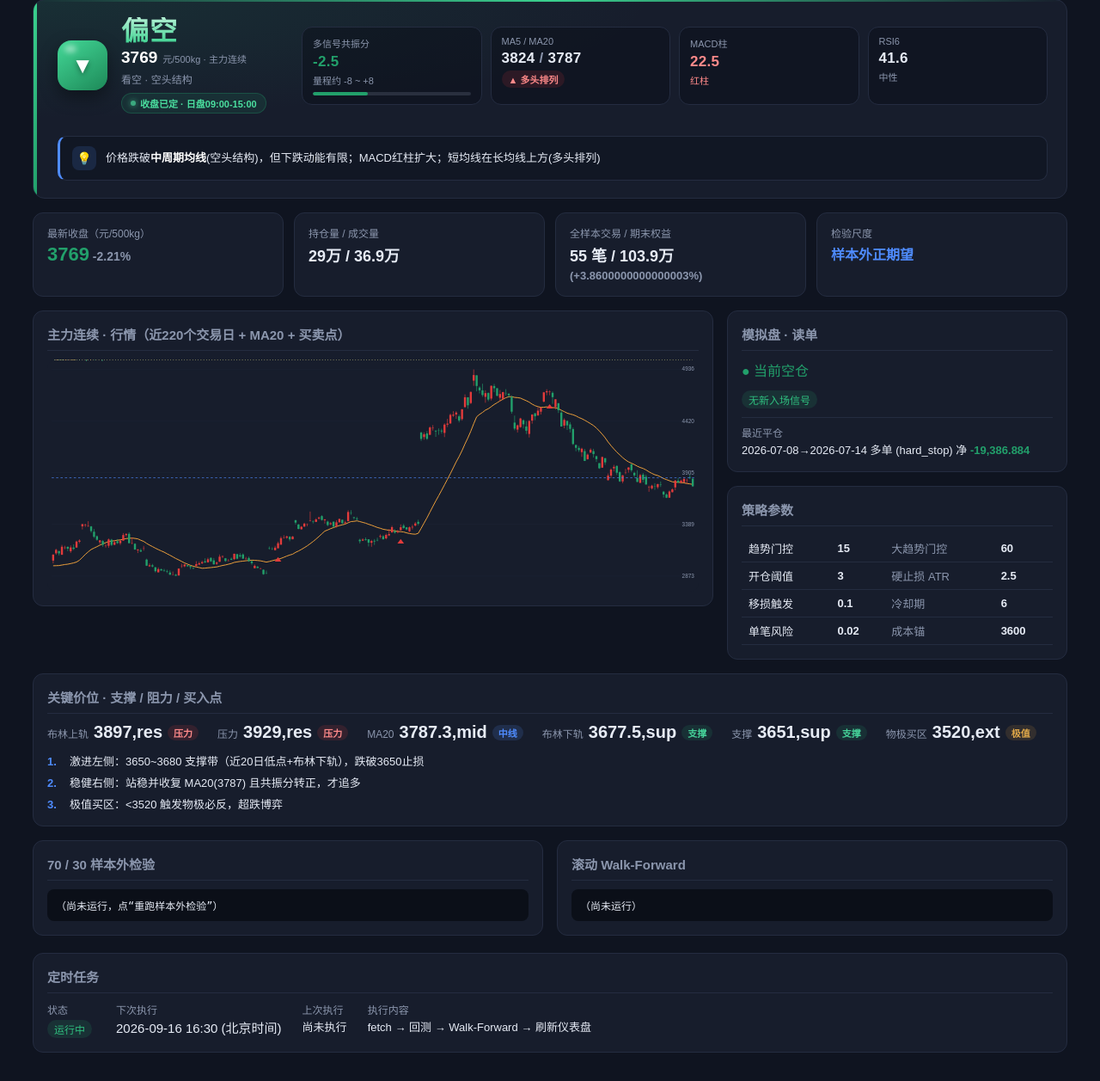
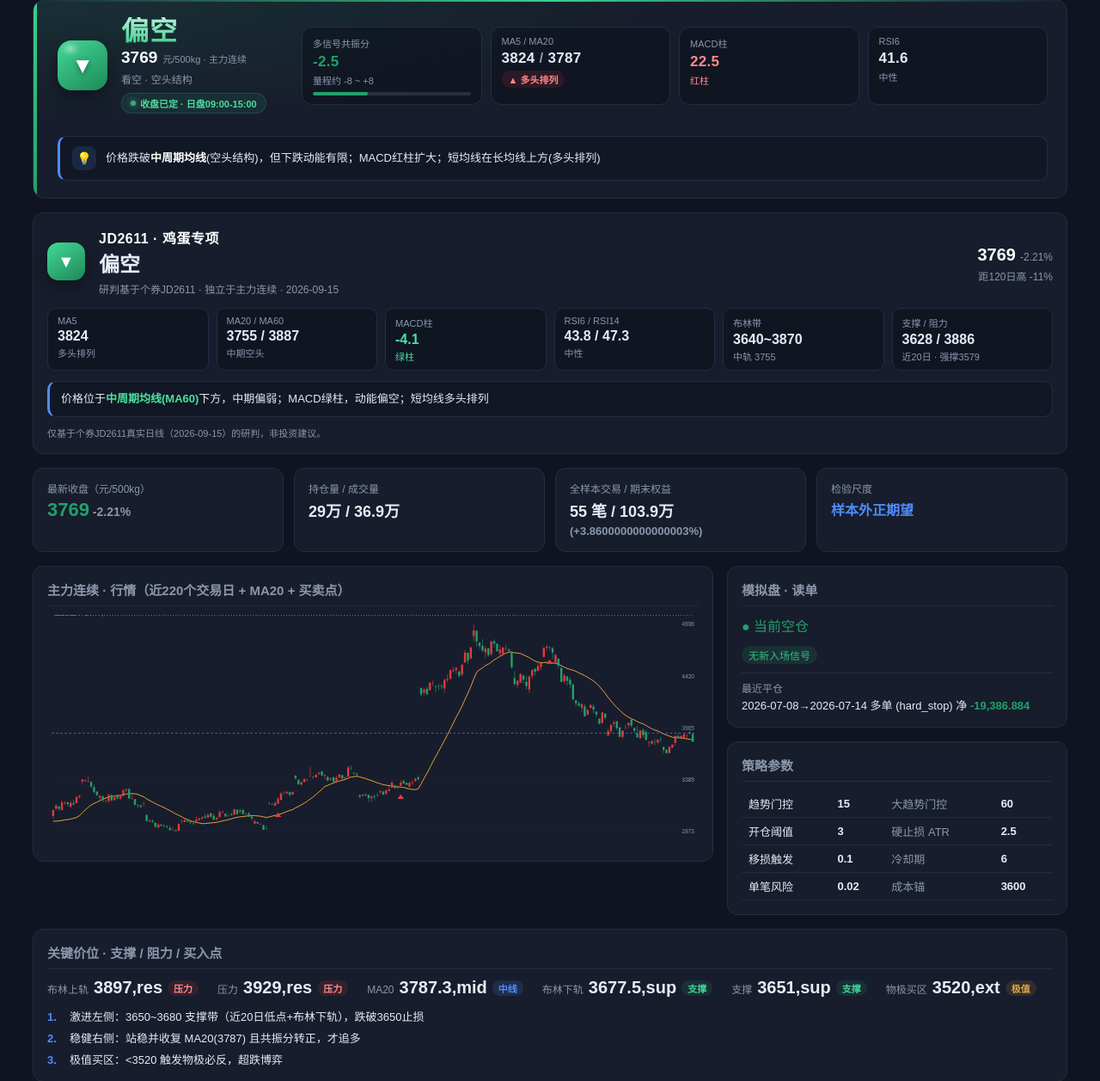
Before and after one commit to xizhenchao123/-, a Flask app: page / in a window 1280 px wide. Shown: the part 98-1355 px from the top of the page at 86% size. Before the commit the page ends 1322 px from the top, so only its background shows below. Run offline with Flask 3, Linux system fonts and the light colour scheme.

Commit message:
feat: 分析数据趋势
Co-authored-by: traeagent <traeagent@users.noreply.github.com>

```diff
--- a/jd2611_quant/dashboard/app.py
+++ b/jd2611_quant/dashboard/app.py
@@ -122,6 +122,7 @@ def _recompute():
         "eq_total_pct": round(bt.equity[-1] / C.INITIAL_CAPITAL - 1, 4),
         "levels": levels,
         "buy_notes": buy_notes,
+        "jd2611": _jd2611_analysis(),
         # 模拟盘
         "position": ({"dir": "多" if bt.dir == 1 else "空", "lots": bt.lots,
                       "entry": bt.entry_price, "stop": bt.stop_price,
@@ -152,9 +153,111 @@ def refresh_state(do_fetch=False):
                            capture_output=True)
         except Exception as e:
             print("fetch_history 失败:", e)
+        try:
+            _fetch_jd2611()
+        except Exception as e:
+            print("fetch JD2611 失败:", e)
     with STATE_LOCK:
         STATE = _recompute()
     return STATE
+
+
+def _fetch_jd2611():
+    """拉取/刷新 JD2611 个券日线到 data/jd2611_raw.csv（与主力连续相互独立）。"""
+    import akshare as ak
+    df = ak.futures_zh_daily_sina(symbol="JD2611")
+    df = df.rename(columns={c: c.lower() for c in df.columns})
+    out = os.path.join(PROJ, "data", "jd2611_raw.csv")
+    df.to_csv(out, index=False)
+
+
+def _jd2611_analysis():
+    """对 JD2611 个券做专项方向/走势分析（独立于主力连续）。"""
+    try:
+        import pandas as pd
+        from indicators import macd, rsi
+    except Exception:
+        return None
+    fp = os.path.join(PROJ, "data", "jd2611_raw.csv")
+    if not os.path.exists(fp):
+        return None
+    try:
+        df = pd.read_csv(fp)
+        df = df.sort_values("date").reset_index(drop=True)
+        df = df.dropna(subset=["close"]).reset_index(drop=True)
+        if len(df) < 30:
+            return None
+        c = df["close"].tolist()
+        ma20 = sma(c, 20)[-1]
+        ma60 = sma(c, 60)[-1]
+        hist, dea, dif = macd(c)
+        hist, dif, dea = hist[-1], dif[-1], dea[-1]
+        r6 = rsi(c, 6)[-1]
+        r14 = rsi(c, 14)[-1]
+        bm, bu, bl = boll([b for b in c], 20, 2)
+        last = df.iloc[-1]
+        close = float(last["close"])
+        prev = float(df.iloc[-2]["close"])
+        chg = (close - prev) / prev
+        # 手动 ATR14
+        tr = []
+        for i in range(len(df)):
+            h, l = df["high"].iloc[i], df["low"].iloc[i]
+            pc = df["close"].iloc[i - 1] if i > 0 else h
+            tr.append(max(h - l, abs(h - pc), abs(l - pc)))
+        atr14 = sum(tr[-14:]) / 14
+        hi20 = df["high"].tail(20).max()
+        lo20 = df["low"].tail(20).min()
+        hb = df["close"].tail(120).max()
+        lb = df["close"].tail(120).min()
+
+        # 方向判定（与主力逻辑对齐的双周期）
+        mid_bear = close < ma60
+        short_bull = ma20 and c[-1] and sma(c, 5)[-1] > ma20
+        if mid_bear and not (short_bull and hist > 0):
+            verdict, cls = "偏空", "dn"
+        elif not mid_bear and (short_bull or hist > 0):
+            verdict, cls = "偏多", "up"
+        else:
+            verdict, cls = "震荡观望", "mut"
+        quotes = {
+            "via_date": str(last["date"]),
+            "close": round(close, 0),
+            "prev_close": round(prev, 0),
+            "chg_pct": round(chg * 100, 2),
+            "n_bars": int(len(df)),
+            "ma5": round(sma(c, 5)[-1], 0),
+            "ma10": round(sma(c, 10)[-1], 0),
+            "ma20": round(ma20, 0),
+            "ma60": round(ma60, 0),
+            "atr": round(atr14, 0),
+            "dif": round(dif, 1), "dea": round(dea, 1), "hist": round(hist, 1),
+            "macd_bull": hist > 0,
+            "rsi6": round(r6, 1), "rsi14": round(r14, 1),
+            "boll_up": round(bu[-1], 0), "boll_mid": round(bm[-1], 0),
+            "boll_low": round(bl[-1], 0),
+            "hi20": round(hi20, 0), "lo20": round(lo20, 0),
+            "hi120": round(hb, 0), "lo120": round(lb, 0),
+            "verdict": verdict, "cls": cls,
+            "mid_bear": mid_bear, "short_bull": short_bull,
+            "pct_from_high": round((close / hb - 1) * 100, 1),
+        }
+        # 一句话依据
+        note = []
+        if mid_bear:
+            note.append("价格仍在中周期均线(MA60)下方，中期偏弱")
+        else:
+            note.append("价格站上中周期均线，中期转强")
+        if hist > 0:
+            note.append("MACD红柱，动能偏多")
+        else:
+            note.append("MACD绿柱，动能偏空")
+        note.append("短均线" + ("多头排列" if sma(c, 5)[-1] > ma20 else "空头排列"))
+        quotes["summary"] = "；".join(note)
+        return quotes
+    except Exception as e:
+        print("JD2611 分析失败:", e)
+        return None
 
 
 def _trend_verdict(strat, price):
--- a/jd2611_quant/dashboard/templates/index.html
+++ b/jd2611_quant/dashboard/templates/index.html
@@ -147,6 +147,31 @@
   .lv-buy .n{font-weight:700;color:var(--ac);min-width:18px}
   .lv-buy .d{color:var(--txt)}
   @media(max-width:480px){.lv-val{font-size:16px}.lv-wrap{gap:12px}}
+
+  /* ===== JD2611 专项研判面板 ===== */
+  .jd{position:relative;overflow:hidden}
+  .jd .jd-head{display:flex;gap:16px;align-items:center;flex-wrap:wrap;margin-bottom:14px}
+  .jd .jd-name{font-size:16px;font-weight:800;color:#fff;letter-spacing:.5px}
+  .jd .jd-badge{width:44px;height:44px;border-radius:13px;display:grid;place-items:center;
+    font-size:20px;color:#fff;background:linear-gradient(145deg,#43d897,#1d8958);
+    box-shadow:0 6px 16px rgba(0,0,0,.35)}
+  .jd .jd-verdict{font-size:24px;font-weight:900}
+  .jd .jd-cls-up .jd-verdict{background:linear-gradient(180deg,#ffc2c2,#ff6b6b);-webkit-background-clip:text;background-clip:text;color:transparent}
+  .jd .jd-cls-dn .jd-verdict{background:linear-gradient(180deg,#b3f0d4,#3ad08e);-webkit-background-clip:text;background-clip:text;color:transparent}
+  .jd .jd-cls-mut .jd-verdict{background:linear-gradient(180deg,#e4e8f0,#b3bccf);-webkit-background-clip:text;background-clip:text;color:transparent}
+  .jd .jd-sub{font-size:12px;color:var(--mut);margin-top:4px}
+  .jd .jd-price{margin:6px 0 4px}
+  .jd .jd-price .p{font-size:20px;font-weight:900;color:#fff}
+  .jd .jd-price .s{font-size:12px;color:var(--mut);margin-left:5px}
+  .jd .jd-metrics{display:grid;grid-template-columns:repeat(auto-fit,minmax(104px,1fr));gap:9px;margin-bottom:12px}
+  .jd .jd-m{background:rgba(11,15,24,.5);border:1px solid var(--line);border-radius:10px;padding:8px 11px}
+  .jd .jd-m .tm{font-size:11px;color:var(--mut)}
+  .jd .jd-m .tv{font-size:16px;font-weight:800;margin-top:3px}
+  .jd .jd-m .ts{font-size:11px;color:var(--mut);margin-top:2px}
+  .jd .jd-summary{background:rgba(11,15,24,.42);border:1px solid var(--line);border-left:3px solid var(--ac);
+    border-radius:10px;padding:10px 13px;font-size:13px;line-height:1.55}
+  .jd .jd-note{font-size:11px;color:var(--mut);margin-top:10px}
+  @media(max-width:480px){.jd .jd-metrics{grid-template-columns:repeat(2,1fr)}.jd .jd-verdict{font-size:20px}}
 </style>
 </head>
 <body>
@@ -163,6 +188,9 @@
   </header>
 
   <div class="panel trendbox" id="trendBox" style="margin-bottom:16px"><!-- JS: 方向趋势判断 --></div>
+
+  <!-- JS: JD2611 专项研判 -->
+  <div class="panel" id="jd2611Panel" style="margin-bottom:16px;display:none"></div>
 
   <div class="cards" id="kpis"><!-- JS --></div>
 
@@ -246,6 +274,7 @@ function renderAll(st,ana,sched){
   ].join('');
   renderTrend(st.trend);
   renderLevels(st.levels, st.buy_notes);
+  renderJd2611(st.jd2611);
   renderChart(st.tail, st.levels);
   renderSim(st);
   renderParams(st.params);
@@ -268,6 +297,45 @@ function renderLevels(levels, notes){
     `<div class="item"><span class="n">${i+1}.</span><span class="d">${d}</span></div>`).join('');
   box.innerHTML=`<div class="lv-wrap">${lines}</div>
     <div class="lv-buy">${buys}</div>`;
+}
+
+function renderJd2611(jd){
+  const panel=$('jd2611Panel');
+  if(!jd){panel.style.display='none';return;}
+  panel.style.display='block';
+  const clsMap={up:'jd-cls-up',dn:'jd-cls-dn',mut:'jd-cls-mut'};
+  const badge=jd.verdict.includes('空')?'▼':jd.verdict.includes('多')?'▲':'─';
+  const chgCls=jd.chg_pct>0?'up':jd.chg_pct<0?'dn':'';
+  const maUp=jd.ma5>jd.ma20;
+  const macTxt=jd.macd_bull?'红柱':'绿柱';
+  const macCol=jd.macd_bull?'#ff8a8a':'#4be0a0';
+  const note=jd.summary
+    .replace('价格站上中周期均线','价格站上<span style="color:#ff8a8a"><b>中周期均线</b></span>')
+    .replace('价格仍在中周期均线(MA60)下方','价格位于<span style="color:#4be0a0"><b>中周期均线(MA60)</b></span>下方');
+  panel.className=`panel jd ${clsMap[jd.cls]||''}`;
+  panel.innerHTML=`
+    <div class="jd-head">
+      <div class="jd-badge">${badge}</div>
+      <div>
+        <div class="jd-name">JD2611 · 鸡蛋专项</div>
+        <div class="jd-verdict">${jd.verdict}</div>
+        <div class="jd-sub">研判基于个券JD2611 · 独立于主力连续 · ${jd.via_date}</div>
+      </div>
+      <div style="margin-left:auto;text-align:right">
+        <div class="jd-price"><span class="p">${jd.close}</span><span class="s ${chgCls}">${jd.chg_pct>0?'+':''}${jd.chg_pct}%</span></div>
+        <div class="jd-sub">距120日高 ${jd.pct_from_high}%</div>
+      </div>
+    </div>
+    <div class="jd-metrics">
+      <div class="jd-m"><div class="tm">MA5</div><div class="tv">${jd.ma5}</div><div class="ts">${maUp?'多头':'空头'}排列</div></div>
+      <div class="jd-m"><div class="tm">MA20 / MA60</div><div class="tv">${jd.ma20} / ${jd.ma60}</div><div class="ts">${jd.mid_bear?'中期空头':'中期多头'}</div></div>
+      <div class="jd-m"><div class="tm">MACD柱</div><div class="tv" style="color:${macCol}">${jd.hist}</div><div class="ts" style="color:${macCol}">${macTxt}</div></div>
+      <div class="jd-m"><div class="tm">RSI6 / RSI14</div><div class="tv">${jd.rsi6} / ${jd.rsi14}</div><div class="ts">${jd.rsi6>70?'超买':jd.rsi6<30?'超卖':'中性'}</div></div>
+      <div class="jd-m"><div class="tm">布林带</div><div class="tv">${jd.boll_low}~${jd.boll_up}</div><div class="ts">中轨 ${jd.boll_mid}</div></div>
+      <div class="jd-m"><div class="tm">支撑 / 阻力</div><div class="tv">${jd.lo20} / ${jd.hi20}</div><div class="ts">近20日 · 强撑${jd.lo120}</div></div>
+    </div>
+    <div class="jd-summary" style="color:${jd.mid_bear?'':'#fff'}">${note}</div>
+    <div class="jd-note">仅基于个券JD2611真实日线（${jd.via_date}）的研判，非投资建议。</div>`;
 }
 
 function renderTrend(tr){
```
Also changed, not shown: 1 other file.
